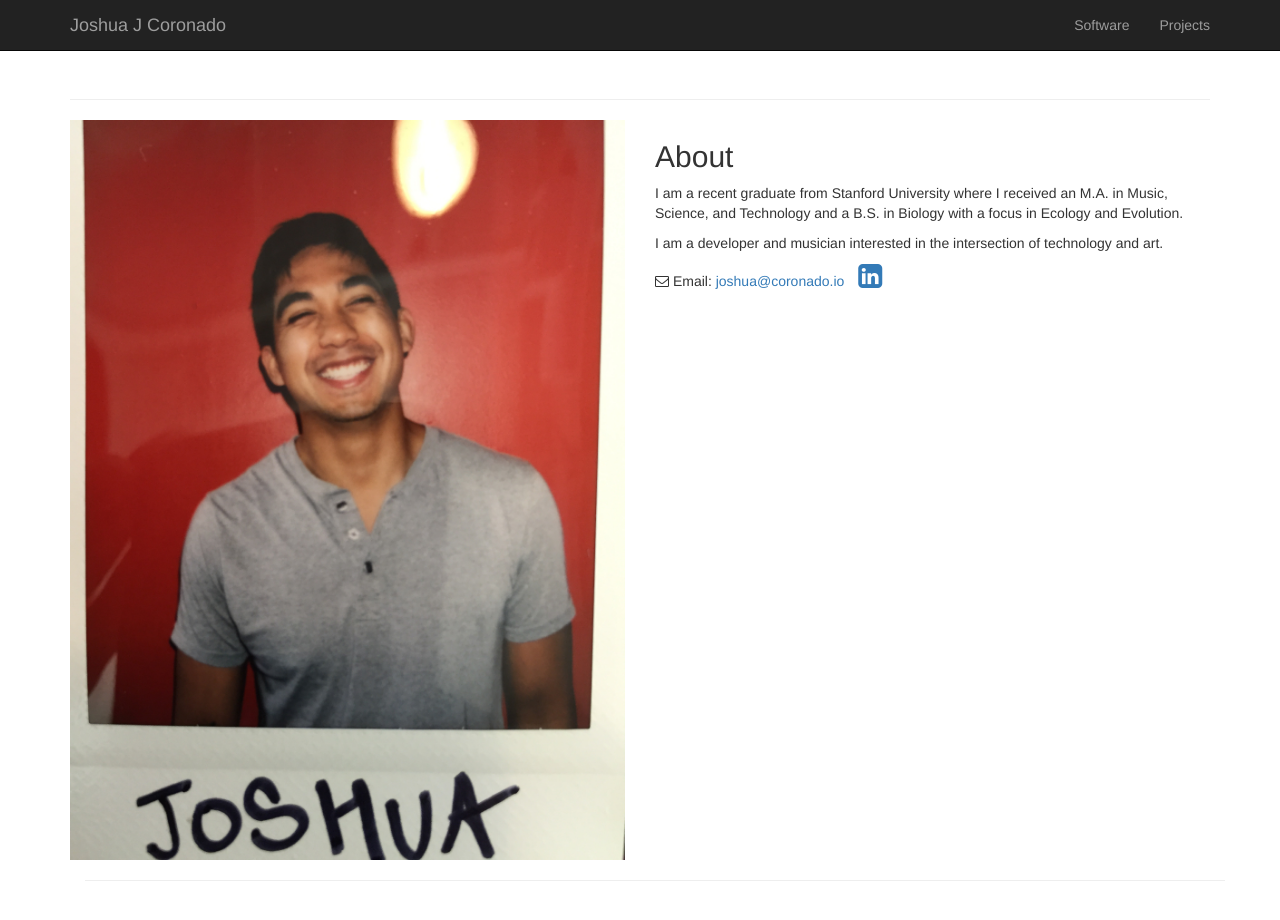
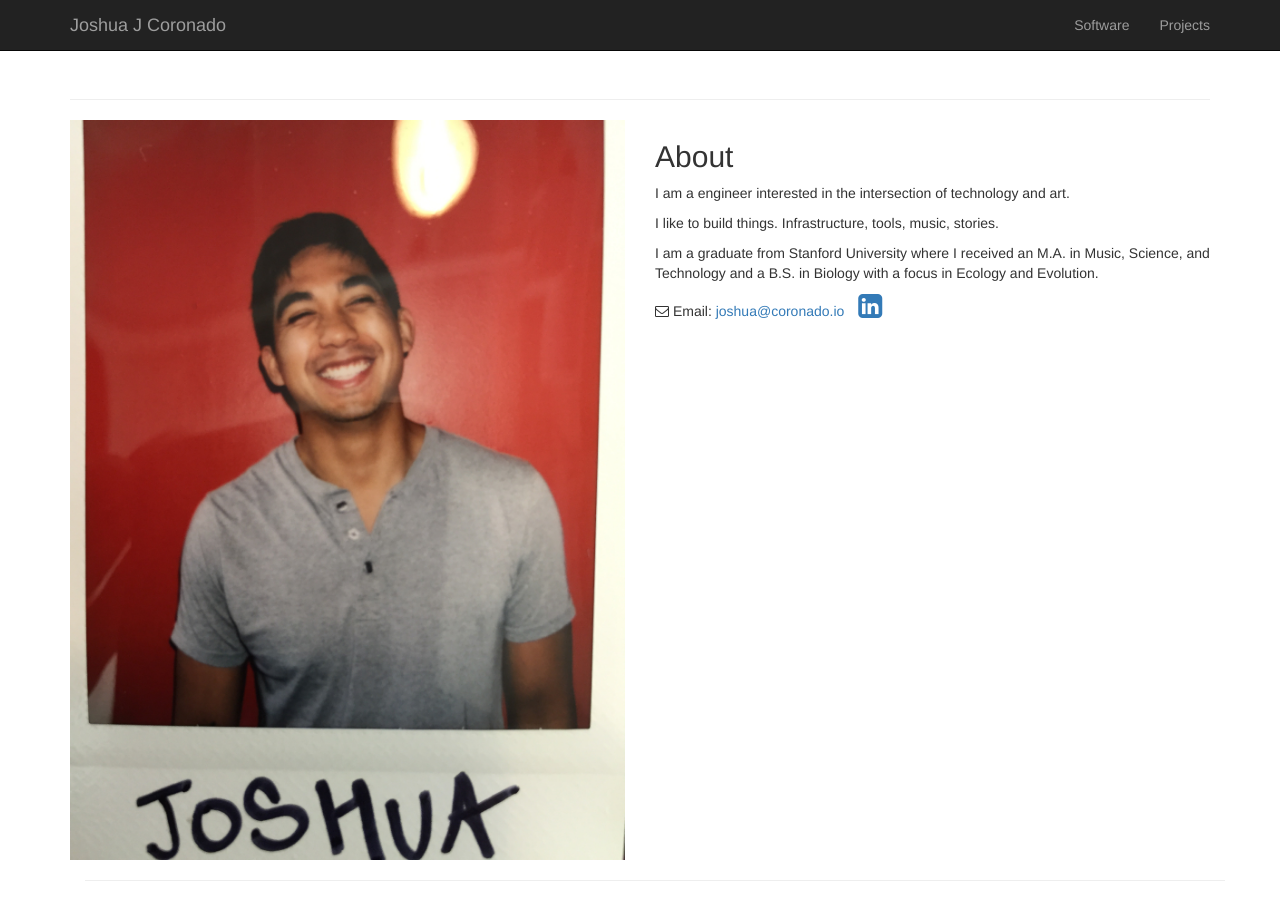
Before and after one commit to jjcorona/jjcorona.github.io, a Jekyll site: the page built from index.html, in a window 1280 px wide and 982 px high. Shown: the top 920 px of the window. Built offline with Jekyll 4.4.1, drawn with Linux system fonts in a browser that asks for light colours.

Commit message:
changed my summary

```diff
--- a/index.html
+++ b/index.html
@@ -8,8 +8,10 @@ layout: default
     </div>
     <div class="col-md-6">
         <h2>About</h2>
-        <p>I am a recent graduate from Stanford University where I received an M.A. in Music, Science, and Technology and a B.S. in Biology with a focus in Ecology and Evolution.</p>
-        <p>I am a developer and musician interested in the intersection of technology and art.</p>
+        <p>I am a engineer interested in the intersection of technology and art.</p>
+        <p>I like to build things. Infrastructure, tools, music, stories.
+        </p>
+        <p>I am a graduate from Stanford University where I received an M.A. in Music, Science, and Technology and a B.S. in Biology with a focus in Ecology and Evolution.</p>
         <p></p>
 
         <ul class="list-unstyled list-inline list-social-icons">
```
